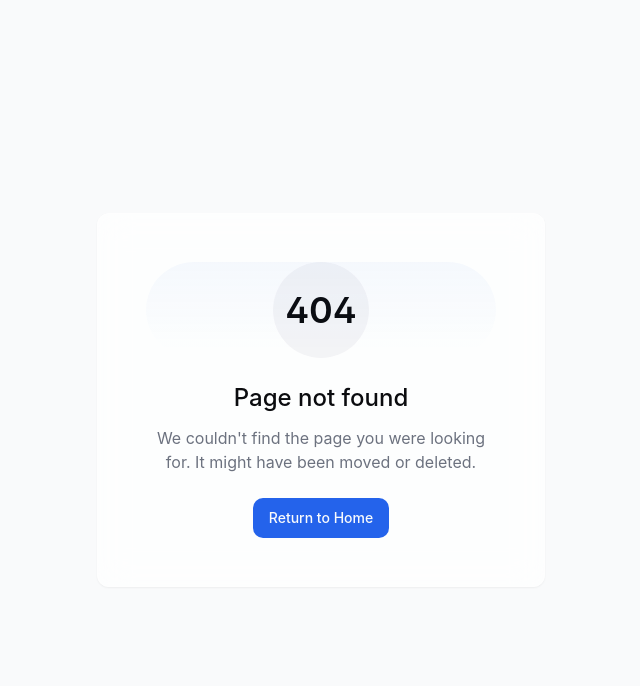
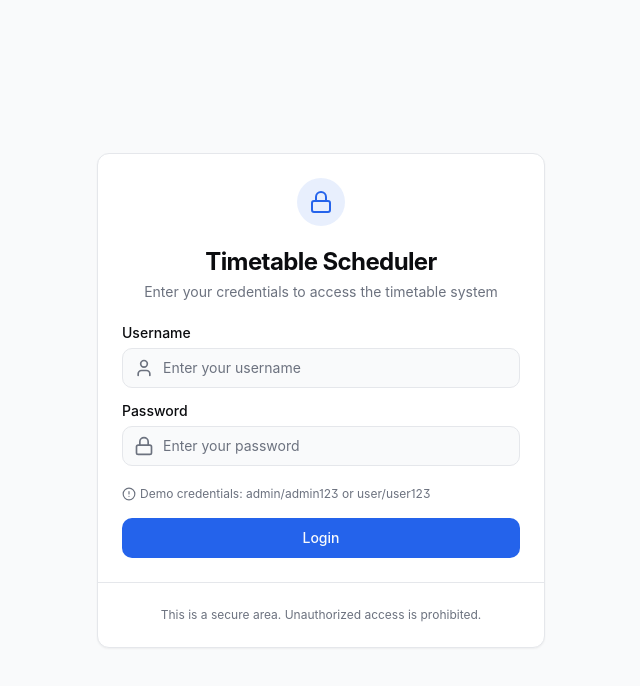
Before and after one commit to kavyakacham-hub/conflict-free-timetable, a React (Vite) app: page /login in a window 1280 px wide. Before the commit this address had no page. Shown: the top 686 px of the page, without its empty margins (319-959 px from the left). Built offline with nearby package versions, Linux system fonts and the light colour scheme.

Commit message:
Implement login functionality
Adds login functionality to restrict access to the timetable.

```diff
--- a/src/App.tsx
+++ b/src/App.tsx
@@ -3,7 +3,10 @@ import { Toaster } from "@/components/ui/toaster";
 import { Toaster as Sonner } from "@/components/ui/sonner";
 import { TooltipProvider } from "@/components/ui/tooltip";
 import { QueryClient, QueryClientProvider } from "@tanstack/react-query";
-import { BrowserRouter, Routes, Route } from "react-router-dom";
+import { BrowserRouter, Routes, Route, Navigate } from "react-router-dom";
+import { AuthProvider } from "@/contexts/AuthContext";
+import ProtectedRoute from "@/components/ProtectedRoute";
+import Login from "@/pages/Login";
 import Index from "./pages/Index";
 import Schedules from "./pages/Schedules";
 import Faculty from "./pages/Faculty";
@@ -14,20 +17,58 @@ const queryClient = new QueryClient();
 
 const App = () => (
   <QueryClientProvider client={queryClient}>
+    <AuthProvider>
       <TooltipProvider>
         <Toaster />
         <Sonner />
         <BrowserRouter>
           <Routes>
-          <Route path="/" element={<Index />} />
-          <Route path="/schedules" element={<Schedules />} />
-          <Route path="/faculty" element={<Faculty />} />
-          <Route path="/classrooms" element={<Classrooms />} />
+            <Route path="/login" element={<Login />} />
+            <Route
+              path="/"
+              element={
+                <ProtectedRoute>
+                  <Index />
+                </ProtectedRoute>
+              }
+            />
+            <Route
+              path="/schedules"
+              element={
+                <ProtectedRoute>
+                  <Schedules />
+                </ProtectedRoute>
+              }
+            />
+            <Route
+              path="/faculty"
+              element={
+                <ProtectedRoute>
+                  <Faculty />
+                </ProtectedRoute>
+              }
+            />
+            <Route
+              path="/classrooms"
+              element={
+                <ProtectedRoute>
+                  <Classrooms />
+                </ProtectedRoute>
+              }
+            />
             {/* ADD ALL CUSTOM ROUTES ABOVE THE CATCH-ALL "*" ROUTE */}
-          <Route path="*" element={<NotFound />} />
+            <Route
+              path="*"
+              element={
+                <ProtectedRoute>
+                  <NotFound />
+                </ProtectedRoute>
+              }
+            />
           </Routes>
         </BrowserRouter>
       </TooltipProvider>
+    </AuthProvider>
   </QueryClientProvider>
 );
 
--- /dev/null
+++ b/src/components/ProtectedRoute.tsx
@@ -0,0 +1,20 @@
+
+import React from 'react';
+import { Navigate } from 'react-router-dom';
+import { useAuth } from '@/contexts/AuthContext';
+
+interface ProtectedRouteProps {
+  children: React.ReactNode;
+}
+
+const ProtectedRoute: React.FC<ProtectedRouteProps> = ({ children }) => {
+  const { isAuthenticated } = useAuth();
+
+  if (!isAuthenticated) {
+    return <Navigate to="/login" replace />;
+  }
+
+  return <>{children}</>;
+};
+
+export default ProtectedRoute;
--- /dev/null
+++ b/src/contexts/AuthContext.tsx
@@ -0,0 +1,81 @@
+
+import React, { createContext, useContext, useState, useEffect, ReactNode } from 'react';
+
+interface User {
+  username: string;
+  role: 'admin' | 'viewer';
+}
+
+interface AuthContextType {
+  user: User | null;
+  login: (username: string, password: string) => Promise<boolean>;
+  logout: () => void;
+  isAuthenticated: boolean;
+}
+
+const AuthContext = createContext<AuthContextType | undefined>(undefined);
+
+export const useAuth = () => {
+  const context = useContext(AuthContext);
+  if (!context) {
+    throw new Error('useAuth must be used within an AuthProvider');
+  }
+  return context;
+};
+
+interface AuthProviderProps {
+  children: ReactNode;
+}
+
+export const AuthProvider: React.FC<AuthProviderProps> = ({ children }) => {
+  const [user, setUser] = useState<User | null>(null);
+  const [isAuthenticated, setIsAuthenticated] = useState(false);
+
+  // Check if user is already logged in from localStorage
+  useEffect(() => {
+    const storedUser = localStorage.getItem('timetable-user');
+    if (storedUser) {
+      setUser(JSON.parse(storedUser));
+      setIsAuthenticated(true);
+    }
+  }, []);
+
+  // Simple login function - in a real app, this would validate against a backend
+  const login = async (username: string, password: string): Promise<boolean> => {
+    // Mock credentials - in a real app, this would be done server-side
+    const validCredentials = [
+      { username: 'admin', password: 'admin123', role: 'admin' as const },
+      { username: 'user', password: 'user123', role: 'viewer' as const }
+    ];
+
+    const matchedUser = validCredentials.find(
+      cred => cred.username === username && cred.password === password
+    );
+
+    if (matchedUser) {
+      const userData: User = {
+        username: matchedUser.username,
+        role: matchedUser.role
+      };
+
+      setUser(userData);
+      setIsAuthenticated(true);
+      localStorage.setItem('timetable-user', JSON.stringify(userData));
+      return true;
+    }
+
+    return false;
+  };
+
+  const logout = () => {
+    setUser(null);
+    setIsAuthenticated(false);
+    localStorage.removeItem('timetable-user');
+  };
+
+  return (
+    <AuthContext.Provider value={{ user, login, logout, isAuthenticated }}>
+      {children}
+    </AuthContext.Provider>
+  );
+};
--- /dev/null
+++ b/src/pages/Login.tsx
@@ -0,0 +1,121 @@
+
+import React, { useState } from 'react';
+import { useNavigate } from 'react-router-dom';
+import { useAuth } from '@/contexts/AuthContext';
+import { Label } from '@/components/ui/label';
+import { Input } from '@/components/ui/input';
+import { Button } from '@/components/ui/button';
+import { toast } from 'sonner';
+import {
+  Card,
+  CardContent,
+  CardDescription,
+  CardFooter,
+  CardHeader,
+  CardTitle,
+} from '@/components/ui/card';
+import {
+  AlertCircle,
+  Lock,
+  User
+} from 'lucide-react';
+
+const Login = () => {
+  const [username, setUsername] = useState('');
+  const [password, setPassword] = useState('');
+  const [isLoading, setIsLoading] = useState(false);
+  const { login } = useAuth();
+  const navigate = useNavigate();
+
+  const handleSubmit = async (e: React.FormEvent) => {
+    e.preventDefault();
+
+    if (!username || !password) {
+      toast.error('Please enter both username and password');
+      return;
+    }
+
+    setIsLoading(true);
+
+    try {
+      const success = await login(username, password);
+
+      if (success) {
+        toast.success(`Welcome, ${username}!`);
+        navigate('/');
+      } else {
+        toast.error('Invalid username or password');
+      }
+    } catch (error) {
+      toast.error('An error occurred during login');
+      console.error(error);
+    } finally {
+      setIsLoading(false);
+    }
+  };
+
+  return (
+    <div className="min-h-screen flex items-center justify-center bg-background px-4">
+      <Card className="w-full max-w-md">
+        <CardHeader className="space-y-1">
+          <div className="flex justify-center mb-4">
+            <div className="h-12 w-12 rounded-full bg-primary/10 flex items-center justify-center">
+              <Lock className="h-6 w-6 text-primary" />
+            </div>
+          </div>
+          <CardTitle className="text-2xl font-bold text-center">Timetable Scheduler</CardTitle>
+          <CardDescription className="text-center">
+            Enter your credentials to access the timetable system
+          </CardDescription>
+        </CardHeader>
+        <CardContent>
+          <form onSubmit={handleSubmit}>
+            <div className="grid gap-4">
+              <div className="grid gap-2">
+                <Label htmlFor="username">Username</Label>
+                <div className="relative">
+                  <User className="absolute left-3 top-2.5 h-5 w-5 text-muted-foreground" />
+                  <Input
+                    id="username"
+                    placeholder="Enter your username"
+                    className="pl-10"
+                    value={username}
+                    onChange={(e) => setUsername(e.target.value)}
+                  />
+                </div>
+              </div>
+              <div className="grid gap-2">
+                <Label htmlFor="password">Password</Label>
+                <div className="relative">
+                  <Lock className="absolute left-3 top-2.5 h-5 w-5 text-muted-foreground" />
+                  <Input
+                    id="password"
+                    type="password"
+                    placeholder="Enter your password"
+                    className="pl-10"
+                    value={password}
+                    onChange={(e) => setPassword(e.target.value)}
+                  />
+                </div>
+              </div>
+              <div className="text-xs text-muted-foreground flex items-center gap-1 mt-1">
+                <AlertCircle className="h-3.5 w-3.5" />
+                <span>Demo credentials: admin/admin123 or user/user123</span>
+              </div>
+              <Button type="submit" className="w-full" disabled={isLoading}>
+                {isLoading ? 'Logging in...' : 'Login'}
+              </Button>
+            </div>
+          </form>
+        </CardContent>
+        <CardFooter className="border-t pt-6">
+          <p className="text-xs text-center text-muted-foreground w-full">
+            This is a secure area. Unauthorized access is prohibited.
+          </p>
+        </CardFooter>
+      </Card>
+    </div>
+  );
+};
+
+export default Login;
```
Also changed, not shown: src/components/Header.tsx (+46 -4 lines). Lines whose indentation alone changed are shown as unchanged.
